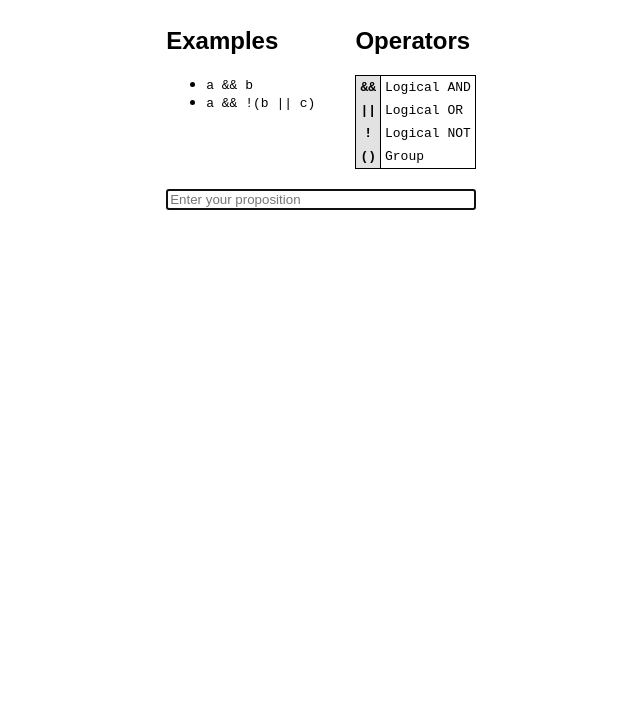
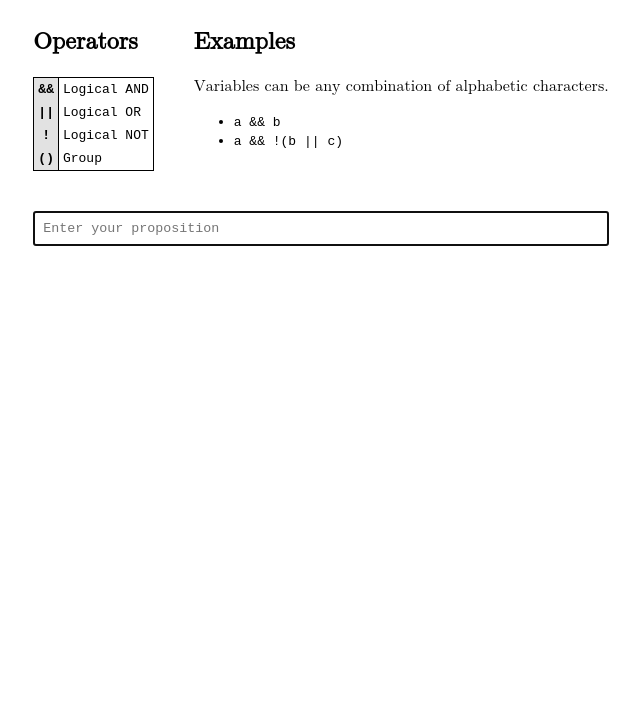
Before and after one commit to BlairCurrey/truth-table-maker, a website built with Vite: page packages/website/index.html in a window 1280 px wide. Shown: the part 73-800 px from the top of the page, without its empty margins (319-959 px from the left). Built offline with nearby package versions, Linux system fonts and the light colour scheme; what ohm-js would draw is missing.

Commit message:
style(web): input, info

```diff
--- a/packages/website/index.html
+++ b/packages/website/index.html
@@ -6,7 +6,7 @@
     <title>Truth Table Maker</title>
     <style>
       body {
-        font-family: Arial, sans-serif;
+        font-family: math;
         margin: 0;
         padding: 0;
         display: flex;
@@ -14,11 +14,15 @@
         background-color: #ffffff;
       }
 
+      h2 {
+        margin: 1.25rem 0;
+      }
+
       .section {
         display: flex;
         flex-direction: row;
         gap: 40px;
-        margin-bottom: 20px;
+        margin-bottom: 40px;
       }
 
       /* LEGEND TABLE */
@@ -51,14 +55,14 @@
 
       #propositionInput {
         width: 100%;
+        padding: 8px;
+        font-family: monospace;
       }
 
       /* RESULT TABLE */
 
       #result {
         display: flex;
-        justify-content: center;
-        /* margin-top: 20px; */
         font-family: monospace;
         font-size: 14px;
       }
@@ -101,14 +105,6 @@
     <div id="app">
       <h1>Truth Tables</h1>
       <div class="section">
-        <div id="examples">
-          <!-- TODO: make button that injects these into input? -->
-          <h2>Examples</h2>
-          <ul>
-            <li><code>a && b</code></li>
-            <li><code> a && !(b || c)</code></li>
-          </ul>
-        </div>
         <div id="legend">
           <h2>Operators</h2>
           <table>
@@ -130,6 +126,14 @@
             </tr>
           </table>
         </div>
+        <div id="examples">
+          <h2>Examples</h2>
+          <p>Variables can be any combination of alphabetic characters.</p>
+          <ul>
+            <li><code>a && b</code></li>
+            <li><code> a && !(b || c)</code></li>
+          </ul>
+        </div>
       </div>
       <div class="section">
         <input
```
